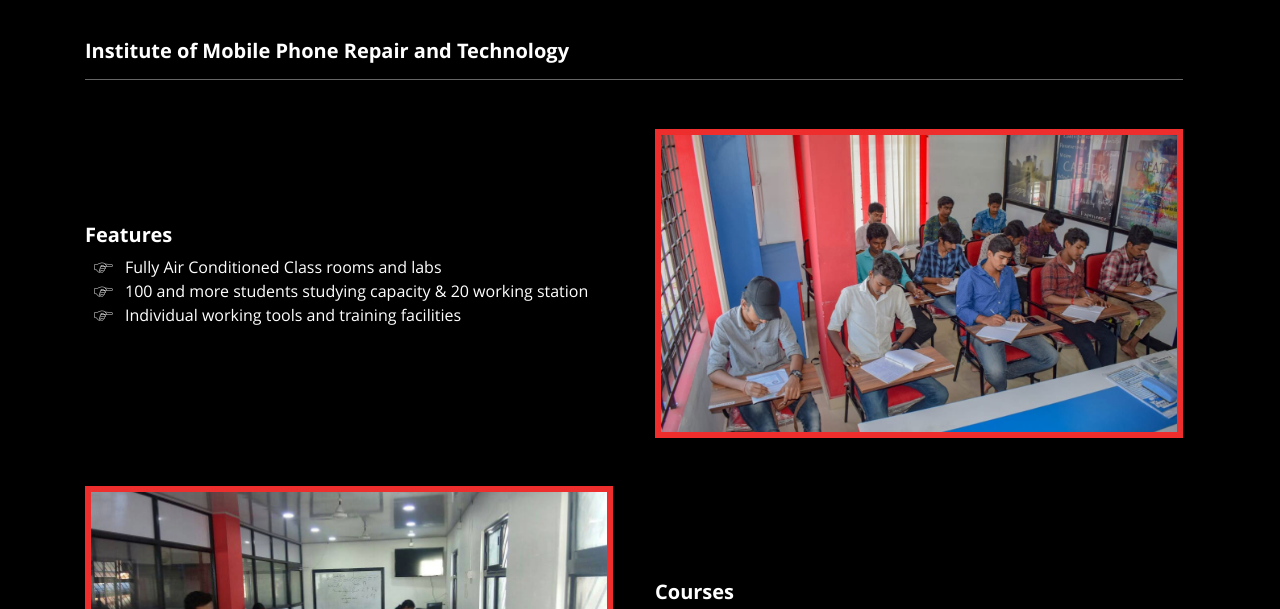
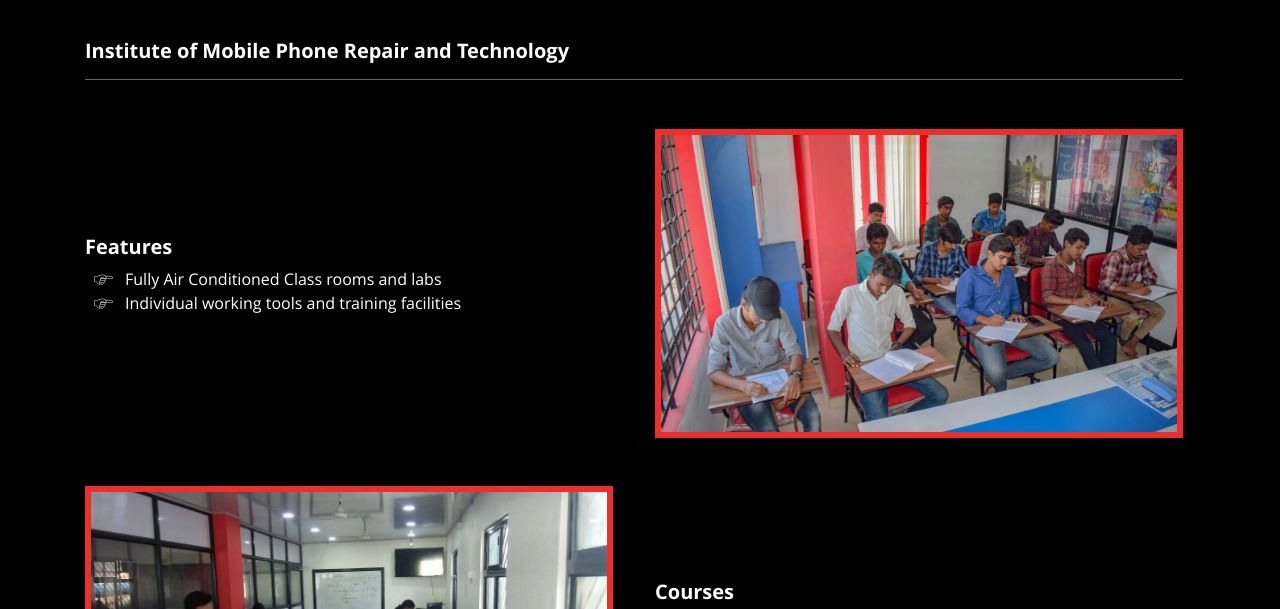
Before and after one commit to QuilonMobiles/quilonmobiles.github.io, a plain HTML site: page services.html in a window 1280 px wide. Shown: the part 114-723 px from the top of the page. Drawn offline with Linux system fonts and the light colour scheme.

Commit message:
content updates
content updated.

```diff
--- a/services.html
+++ b/services.html
@@ -60,7 +60,6 @@
             <h3>Features</h3>
             <ul>
               <li>Fully Air Conditioned Class rooms and labs</li>
-              <li>100 and more students studying capacity &amp; 20 working station</li>
               <li>Individual working tools and training facilities</li>
             </ul>
           </div>
```
